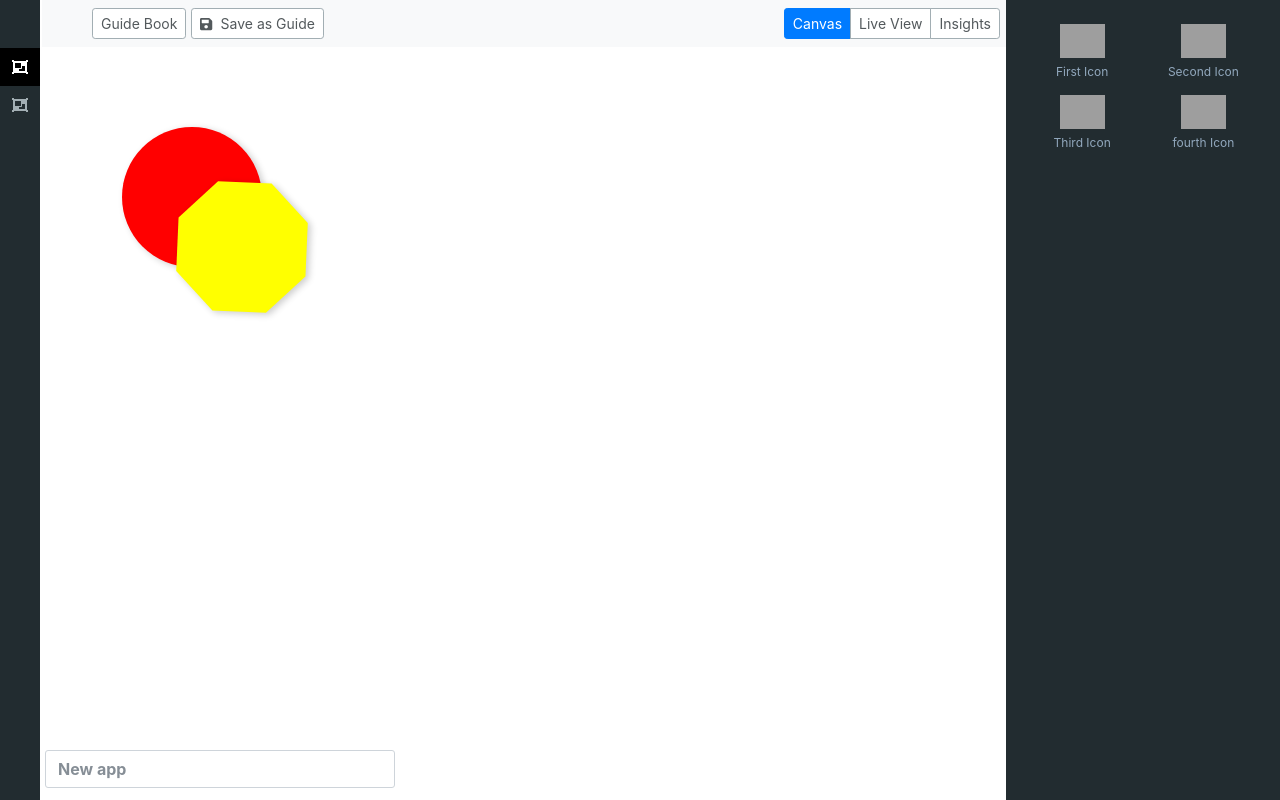
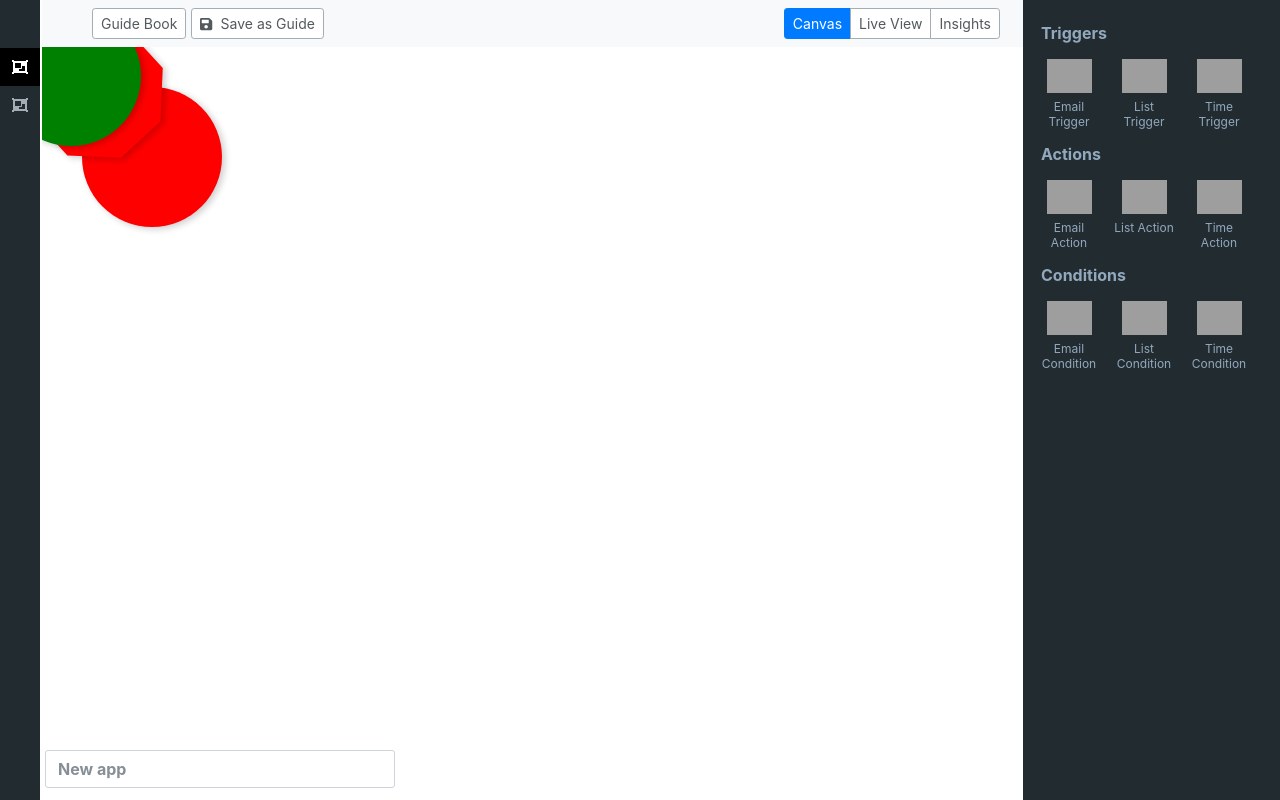
Before and after one commit to rluena/konva-react, a React app: page / in a window 1280 px wide. Built offline with nearby package versions, Linux system fonts and the light colour scheme; grey boxes are pictures that could not be loaded.

Commit message:
Factory function render initial components, add component when icon dropped

```diff
--- a/src/components/Nav.js
+++ b/src/components/Nav.js
@@ -15,7 +15,7 @@ export default class NavBar extends Component {
           <div className="navbar-button-group">
             <div className="btn-group" role="group" aria-label="Basic example">
               <button type="button" className="btn btn-sm btn-primary">Canvas</button>
-              <button type="button" className="btn btn-sm btn-secondary" onClick={ () => this.props.addComponent("Some Trigger") }>Live View</button>
+              <button type="button" className="btn btn-sm btn-secondary">Live View</button>
               <button type="button" className="btn btn-sm btn-secondary">Insights</button>
             </div>
           </div>
--- a/src/components/canvas/components/container.js
+++ b/src/components/canvas/components/container.js
@@ -1,66 +1,42 @@
 import React, { Component } from 'react';
 import _ from 'lodash';
-import { Trigger, Condition } from './Lib';
+import KonvaLib from '../../../helpers/Lib';
 import Nav from '../../Nav';
 import RightBar from '../../rightbar';
 
-import Konva from 'konva';
-
-var cacheLayer;
+const componentsFromServer = [{
+  type: 'trigger',
+  category: 'list',
+  position: { x: 110, y: 0 }
+}, {
+  type: 'condition',
+  category: 'list',
+  position: { x: 55, y: 45 }
+}, {
+  type: 'trigger',
+  category: 'email',
+  position: { x: 29, y: 79 }
+}];
 
 export default class CanvasContainer extends Component {
-  constructor(props) {
-    super(props);
-    this.state = {
-      components: [{
-        type: 'trigger',
-        props: {
-          type: 'list',
-          position: { x: 110, y: 0 }
-        }
-      }, {
-        type: 'condition',
-        props: {
-          type: 'list',
-          position: { x: 110, y: 0 }
-        }
-      }],
-    }
-  }
-
   createStage (container) {
-    const canvasWidth = window.innerWidth - 260;
+    const canvasWidth = window.innerWidth - 305;
     const canvasHeight = window.innerHeight;
-
-    const stage = new Konva.Stage({
-      container: container,
-      draggable: true,
+    const props = {
+      container,
       width: canvasWidth,
       height: canvasHeight
-    });
+    }
 
-    const  layer = new Konva.Layer();
-    const tempLayer = new Konva.Layer();
-
-    _renderComponents(allComponents, layer);
-    stage.add(layer);
-    stage.add(tempLayer);
-  }
-
-  addComponent (type){
-    const obj = {
-      type: type,
-      props: {
-        type: 'list',
-        position: { x: 110, y: 0 }
-      }
-    }
+    const stage = KonvaLib.createStage(props);
+    _renderComponents(componentsFromServer);
+    KonvaLib.render();
   }
 
   render() {
     return (
       <div>
-        <Nav addComponent = { type => this.addComponent(type) }/>
+        <Nav/>
         <RightBar />
         <div style={{ overflowY: "hidden", height: "92vh"}} id="container" ref={ ref => this.createStage(ref)}></div>
       </div>
@@ -68,46 +44,8 @@ export default class CanvasContainer extends Component {
   }
 }
 
-
-const allComponents = [{
-  type: 'trigger',
-  props: {
-    type: 'list',
-    position: { x: 110, y: 0 }
-  }
-}, {
-  type: 'condition',
-  props: {
-    type: 'list',
-    position: { x: 110, y: 0 }
-  }
-}];
-
-function _renderComponents(components, layer) {
+function _renderComponents(components) {
   _.each(components, (component, i) => {
-      if(component.type === 'trigger') {
-        layer.add(new Trigger('list', layer));
-      }
-
-      if(component.type === 'condition') {
-        layer.add(new Condition('list', layer));
-      }
+      KonvaLib.addComponent(component.type, component.category, component.position);
     });
 }
-
-function _createTempStage(container) {
-  const canvasWidth = 360;
-  const canvasHeight = window.innerHeight;
-
-  const stage = new Konva.Stage({
-    container: container,
-    width: canvasWidth,
-    height: canvasHeight
-  });
-
-  const  layer = new Konva.Layer();
-
-  layer.add(new Trigger('list', layer));
-
-  const tempLayer = new Konva.Layer();
-}
--- /dev/null
+++ b/src/components/rightbar/components-icons.js
@@ -0,0 +1,26 @@
+export default [
+  {
+    title: "Triggers",
+    icons: [
+      { id: "10", type: "trigger", categ: "email", name: "Email Trigger", icon: "fa fa-envelope fa-3x", src: "http://coinpot.co/img/coin/bitcoincash/icon.png" },
+      { id: "11", type: "trigger", categ: "list", name: "List Trigger", icon: "fa fa-envelope fa-3x", src: "http://coinpot.co/img/coin/bitcoincash/icon.png" },
+      { id: "12", type: "trigger", categ: "time", name: "Time Trigger", icon: "fa fa-envelope fa-3x", src: "http://coinpot.co/img/coin/bitcoincash/icon.png" },
+    ]
+  },
+  {
+    title: "Actions",
+    icons: [
+      { id: "13", type: "action", categ: "email", name: "Email Action", icon: "fa fa-envelope fa-3x", src: "http://coinpot.co/img/coin/bitcoincash/icon.png" },
+    { id: "14", type: "action", categ: "list", name: "List Action", icon: "fa fa-envelope fa-3x", src: "http://coinpot.co/img/coin/bitcoincash/icon.png" },
+    { id: "15", type: "action", categ: "time", name: "Time Action", icon: "fa fa-envelope fa-3x", src: "http://coinpot.co/img/coin/bitcoincash/icon.png" },
+    ]
+  },
+  {
+    title: "Conditions",
+    icons: [
+      { id: "16", type: "action", categ: "email", name: "Email Condition", icon: "fa fa-envelope fa-3x", src: "http://coinpot.co/img/coin/bitcoincash/icon.png" },
+    { id: "18", type: "action", categ: "list", name: "List Condition", icon: "fa fa-envelope fa-3x", src: "http://coinpot.co/img/coin/bitcoincash/icon.png" },
+    { id: "19", type: "action", categ: "time", name: "Time Condition", icon: "fa fa-envelope fa-3x", src: "http://coinpot.co/img/coin/bitcoincash/icon.png" },
+    ]
+  }
+]
--- a/src/components/rightbar/index.js
+++ b/src/components/rightbar/index.js
@@ -1,29 +1,25 @@
 import React, { Component } from 'react';
-import { Stage, Layer, Rect, Text } from 'react-konva';
-import Konva from 'konva';
+import KonvaLib from '../../helpers/Lib';
+import componentsIcons from './components-icons';
 
 export default class RightBar extends Component {
-  createScene(container) {
-    const tempStage = new Konva.Stage({
-      container,
-      width: window.innerWidth,
-      height: window.innerHeight
+  renderIcons(icons) {
+    return icons.map((icon) => {
+      return <a key={ icon.id }href="javascript:void(0)" className="draggable-item">
+          <article>
+            <figure>
+              <img type = { icon.type }
+                    ref="draggable-img"
+                    categ = { icon.categ }
+                    onMouseDown = { (ref) => _draggimage(ref) }
+                    className="component-icon"
+                    src={ icon.src } />
+
+              <figcaption>{ icon.name }</figcaption>
+            </figure>
+          </article>
+        </a>
     });
-
-    const stage = new Konva.Stage({
-      container,
-      height: window.innerHeight,
-      width: 220,
-      draggable: false
-    });
-
-    const  layer = new Konva.Layer();
-    const tempLayer = new Konva.Layer();
-
-    _renderComponents(components, layer, tempLayer);
-
-    stage.add(layer);
-    stage.add(tempLayer);
   }
 
   render() {
@@ -31,15 +27,16 @@ export default class RightBar extends Component {
       <div className="sidebar rightbar">
         <div className="sidebar-components">
           {
-            components.map((component, i) => {
-              return <a key={ i }href="javascript:void(0)" className="draggable-item">
-                      <article>
-                        <figure>
-                          <img ref="draggable-img" onMouseDown = { (ref) => _draggimage(ref) } className="component-icon" src={ component.src } />
-                          <figcaption>{ component.name }</figcaption>
-                        </figure>
-                      </article>
-                    </a>
+            componentsIcons.map((component, i) => {
+
+              return (
+                <div key = { i }>
+                  <h4 className="component-section-heading"> { component.title }</h4>
+                  <div>
+                    { this.renderIcons(component.icons) }
+                  </div>
+                </div>
+              )
             })
           }
         </div>
@@ -50,10 +47,14 @@ export default class RightBar extends Component {
 
 
 const components = [
-  { id: "12", type: "condition", name: "First Icon", icon: "fa fa-envelope fa-3x", src: "http://coinpot.co/img/coin/bitcoincash/icon.png", pos: {x: 15, y:20 }},
-  { id: "13", type: "trigger", name: "Second Icon", icon: "fa fa-envelope fa-3x", src: "http://coinpot.co/img/coin/bitcoincash/icon.png", pos: {x: 15, y:20 }},
-  { id: "14", type: "condition", name: "Third Icon", icon: "fa fa-envelope fa-3x", src: "http://coinpot.co/img/coin/bitcoincash/icon.png", pos: {x: 15, y:20 }},
-  { id: "15", type: "trigger", name: "fourth Icon", icon: "fa fa-envelope fa-3x", src: "http://coinpot.co/img/coin/bitcoincash/icon.png", pos: {x: 15, y:20 }}
+  { id: "12", type: "condition", categ: "email", name: "Condition Email", icon: "fa fa-envelope fa-3x", src: "http://coinpot.co/img/coin/bitcoincash/icon.png" },
+  { id: "13", type: "trigger", categ: "email", name: "Trigger Email", icon: "fa fa-envelope fa-3x", src: "http://coinpot.co/img/coin/bitcoincash/icon.png" },
+  { id: "14", type: "condition", categ: "list", name: "Condition List", icon: "fa fa-envelope fa-3x", src: "http://coinpot.co/img/coin/bitcoincash/icon.png" },
+  { id: "15", type: "trigger", categ: "list", name: "Trigger List", icon: "fa fa-envelope fa-3x", src: "http://coinpot.co/img/coin/bitcoincash/icon.png" },
+  { id: "12", type: "condition", categ: "email", name: "First Icon", icon: "fa fa-envelope fa-3x", src: "http://coinpot.co/img/coin/bitcoincash/icon.png" },
+  { id: "13", type: "trigger", categ: "email", name: "Second Icon", icon: "fa fa-envelope fa-3x", src: "http://coinpot.co/img/coin/bitcoincash/icon.png" },
+  { id: "14", type: "condition", categ: "email", name: "Third Icon", icon: "fa fa-envelope fa-3x", src: "http://coinpot.co/img/coin/bitcoincash/icon.png" },
+  { id: "15", type: "trigger", categ: "email", name: "fourth Icon", icon: "fa fa-envelope fa-3x", src: "http://coinpot.co/img/coin/bitcoincash/icon.png" }
 ]
 
 function _renderComponents(components, layer, tempLayer) {
@@ -103,8 +104,6 @@ function _renderComponents(components, layer, tempLayer) {
   });
 }
 
-
-
 // Dragging image around
 function _draggimage(el) {
   let selected = null;
@@ -125,6 +124,7 @@ function _draggimage(el) {
   }
 
   function _moveElement(e) {
+    // This calculations should be moved to the dragInit function
     mouseX = document.all ? window.event.clientX : e.pageX;
     mouseY = document.all ? window.event.clientY : e.pageY;
 
@@ -138,24 +138,32 @@ function _draggimage(el) {
   // TODO: Adding component when dropping offset is 637 else animate to the original position
   function _dropElement() {
     if(selected !== null){
+      console.log("Drop element!");
+
+      const props = {
+        type: selected.getAttribute('type'),
+        category: selected.getAttribute('categ'),
+        pos: {
+          x: mouseX - posX,
+          y: mouseY - posY
+        },
+      }
+      _addComponent(props);
+
       selected.parentNode.removeChild(selected);
+      selected = null;
     }
-    selected = null;
   }
 
   document.onmousemove = _moveElement;
   document.onmouseup = _dropElement;
-  el.target.ondragstart = function() {
-    console.log("Drag started two!")
-    return false;
-  }
-
   selected.ondragstart = function(){
-    console.log("Drag started one!")
+    console.log("Drag started one!");
     return false;
   }
 }
 
-function _addComponent() {
-  console.log("Component will be added!");
+function _addComponent(props) {
+  const { pos } = props;
+  KonvaLib.addComponent(props.type, props.category, { x: pos.x, y: pos.y });
 }
--- /dev/null
+++ b/src/helpers/Lib.js
@@ -0,0 +1,69 @@
+// Created by Rabii Luena luenarabii@gmail.com
+
+import Konva from 'konva';
+import { Trigger, Condition } from './../helpers/konva-comp';
+
+
+
+export default (function(){
+  let stage;
+  let tempLayer;
+  let layer;
+
+  /**
+   * Initializing the stage and attaching to the view
+   *
+   * @param { Object } props Container, width and height
+   * @return { Object } stage
+   */
+  function createStage(props) {
+    const { container, width, height } = props;
+
+    stage = new Konva.Stage({
+      container,
+      width,
+      height,
+      draggable: true
+    });
+
+    layer = new Konva.Layer();
+    tempLayer = new Konva.Layer();
+
+    return stage;
+  }
+
+  /**
+   * Adds component to the stage
+   *
+   * @param { String } type Type of componet that should be added to the scene. Trigger, Condition or ....
+   * @param { String } category Category of the component, email, ....
+   * @param { Object } pos X and Y position for the component to be dropped
+   *
+   * @return void;
+   */
+  function addComponent(type, category, pos) {
+    if(type === 'trigger') {
+      layer.add(new Trigger(category, pos, layer, tempLayer));
+    }
+
+    if(type === 'condition') {
+      layer.add(new Condition(category, pos, layer, tempLayer));
+    }
+
+    layer.draw();
+  }
+
+  /**
+   * Render layer to a stage
+   * @return void;
+   */
+  function render() {
+    stage.add(layer, tempLayer);
+  }
+
+  return {
+    createStage,
+    addComponent,
+    render
+  }
+})()
--- /dev/null
+++ b/src/helpers/konva-comp.js
@@ -0,0 +1,187 @@
+/**
+ *
+ * @param { String } category In what category trigger is falling onto
+ * @param { Object } pos Contains X and Y coordinates for position the component
+ * @param { String } layer Name of the layer where component to be rendered.
+ * @param { String } tempLayer Name of the temperory layer
+ */
+export const Trigger = function(category, pos, layer, tempLayer) {
+  const that = this;
+  this.radius = 70;
+  this.x = pos.x || 0;
+  this.y = pos.y || 0;
+  this.fill = 'red';
+
+  if(category === 'list') {
+    this.fill = 'red';
+  }
+
+  if(category === 'email') {
+    this.fill = 'green';
+  }
+
+  const containerCircle = new Konva.Circle({
+    radius: that.radius,
+    fill: that.fill,
+    shadowColor: 'black',
+    shadowBlur: 7,
+    shadowOffset: {x : 3, y : 2},
+    shadowOpacity: 0.2
+  });
+
+  const btnDelete = new Konva.Circle({
+    x: -14,
+    y: -67,
+    radius: 15,
+    fill: "green",
+    stroke: 'white',
+    strokeWidth: 2,
+    shadowColor: 'black',
+    shadowBlur: 7,
+    shadowOffset: {x : 3, y : 2},
+    shadowOpacity: 0.2,
+    visible: false
+  });
+
+  const btnConnect = new Konva.Circle({
+    x: that.radius,
+    y: 0,
+    radius: 20,
+    fill: "grey",
+    stroke: 'white',
+    strokeWidth: 2,
+    shadowColor: 'black',
+    shadowBlur: 7,
+    shadowOffset: {x : 3, y : 2},
+    shadowOpacity: 0.2,
+    visible: false,
+  });
+
+  // Pointer at the end of the arrow
+  const pointerCircle = new Konva.Circle({
+    x: 110,
+    y: 0,
+    radius: 15,
+    draggable: true
+  });
+
+  const connectLine = new Konva.Arrow({
+    points: [containerCircle.getX(), containerCircle.getY(), pointerCircle.getX(), pointerCircle.getY()],
+    stroke: 'grey',
+    strokeWidth: 3,
+    visible: false,
+  });
+
+  const group = new Konva.Group({ x: that.x, y: that.x, draggable: true });
+
+  group.add(connectLine);
+  group.add(pointerCircle);
+  group.add(containerCircle);
+  group.add(btnConnect);
+  group.add(btnDelete);
+
+  return group;
+}
+
+/**
+ *
+ * @param { String } category In what category condition is falling onto
+ * @param { Object } pos Contains X and Y coordinates for position the component
+ * @param { String } layer Name of the layer where component to be rendered.
+ * @param { String } tempLayer Name of the temperory layer
+ */
+export const Condition = function(category, pos, layer, tempLayer) {
+
+  if(!category) {
+    throw('Category should be specified as paremeter.');
+  }
+
+  if(!pos) {
+    throw('Position should be specified as paremeter.');
+  }
+
+  if(!layer) {
+    throw('Layer argument is missing.')
+  }
+
+  const that = this;
+  this.radius = 70;
+  this.x = pos.x || 0;
+  this.y = pos.y || 0;
+  this.fill = '';
+
+  if (category === 'list') {
+    this.fill = 'red';
+  }
+
+  if (category === 'email') {
+    this.fill = 'green';
+  }
+
+  const conditionComponent = new Konva.RegularPolygon({
+    sides: 8,
+    radius: 70,
+    fill: that.fill,
+    shadowColor: 'black',
+    shadowBlur: 7,
+    shadowOffset: {x : 3, y : 2},
+    shadowOpacity: 0.2
+  });
+
+  conditionComponent.rotate(70);
+
+  // Deleting component the button.
+  const btnDelete = new Konva.Circle({
+    x: -40,
+    y: -55,
+    radius: 15,
+    fill: "green",
+    stroke: 'white',
+    strokeWidth: 2,
+    shadowColor: 'black',
+    shadowBlur: 7,
+    shadowOffset: {x : 3, y : 2},
+    shadowOpacity: 0.2,
+    visible: false
+  });
+
+  // Connection button for the component.
+  const btnConnect = new Konva.Circle({
+    x: that.radius,
+    y: 0,
+    radius: 20,
+    fill: "grey",
+    stroke: 'white',
+    strokeWidth: 2,
+    shadowColor: 'black',
+    shadowBlur: 7,
+    shadowOffset: {x : 3, y : 2},
+    shadowOpacity: 0.2,
+    visible: false,
+  });
+
+   // Pointer at the end of the arrow
+   const pointerCircle = new Konva.Circle({
+    x: 110,
+    y: 0,
+    radius: 15,
+    draggable: true
+  });
+
+  const connectLine = new Konva.Arrow({
+    points: [conditionComponent.getX(), conditionComponent.getY(), pointerCircle.getX(), pointerCircle.getY()],
+    stroke: 'grey',
+    strokeWidth: 3,
+    visible: false
+  });
+
+  const group = new Konva.Group({ x: that.x, y: that.y, draggable: true });
+
+  group.add(connectLine);
+  group.add(pointerCircle);
+  group.add(conditionComponent);
+  group.add(btnConnect);
+  group.add(btnDelete);
+
+  return group;
+}
--- a/src/style/_sidebars.scss
+++ b/src/style/_sidebars.scss
@@ -29,13 +29,21 @@
 }
 
 .sidebar.rightbar {
-  min-width: 264px;
+  min-width: 236px;
   position: absolute;
   right: 0px;
   padding: 1.5em 1em;
 
   .sidebar-components {
     color: white;
+
+    .component-section-heading {
+      color: #92a8bd;
+      font-size: 16px;
+      font-weight: bold;
+      padding-left: 2px;
+      margin-bottom: 16px;
+    }
 
     .component-icon {
       width: 45px;
@@ -49,6 +57,9 @@
       text-align: center;
       position: relative;
       width: 50%;
+      width: 60px;
+      margin-right: 15px;
+      vertical-align: top;
 
       &:active,
       &:selected,
@@ -64,7 +75,7 @@
       .draggable-icon {
         height: 80px;
         width: 80px;
-        position: absolute;
+        // position: absolute;
         z-index: 1;
         left: 9px;
         top: 0;
```
